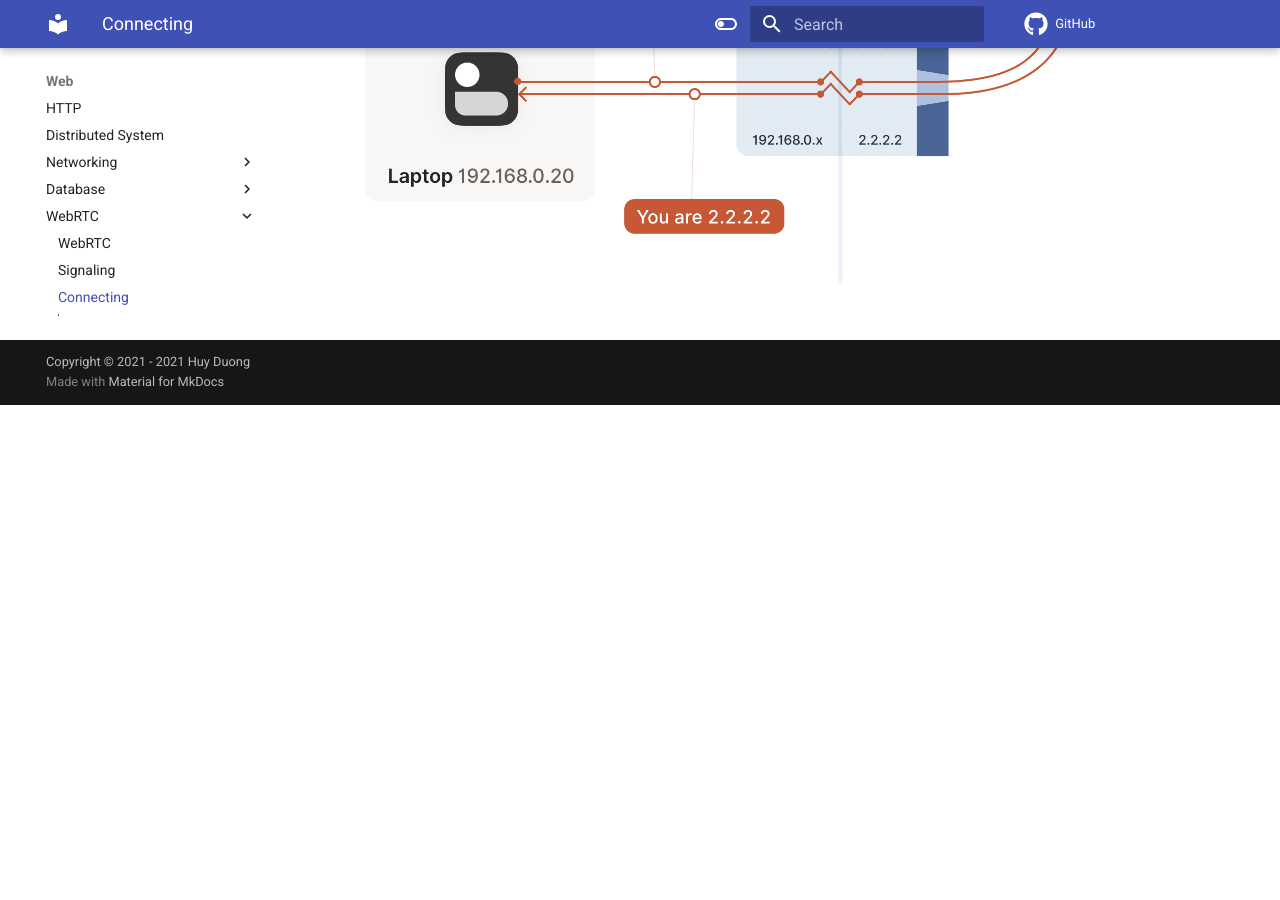
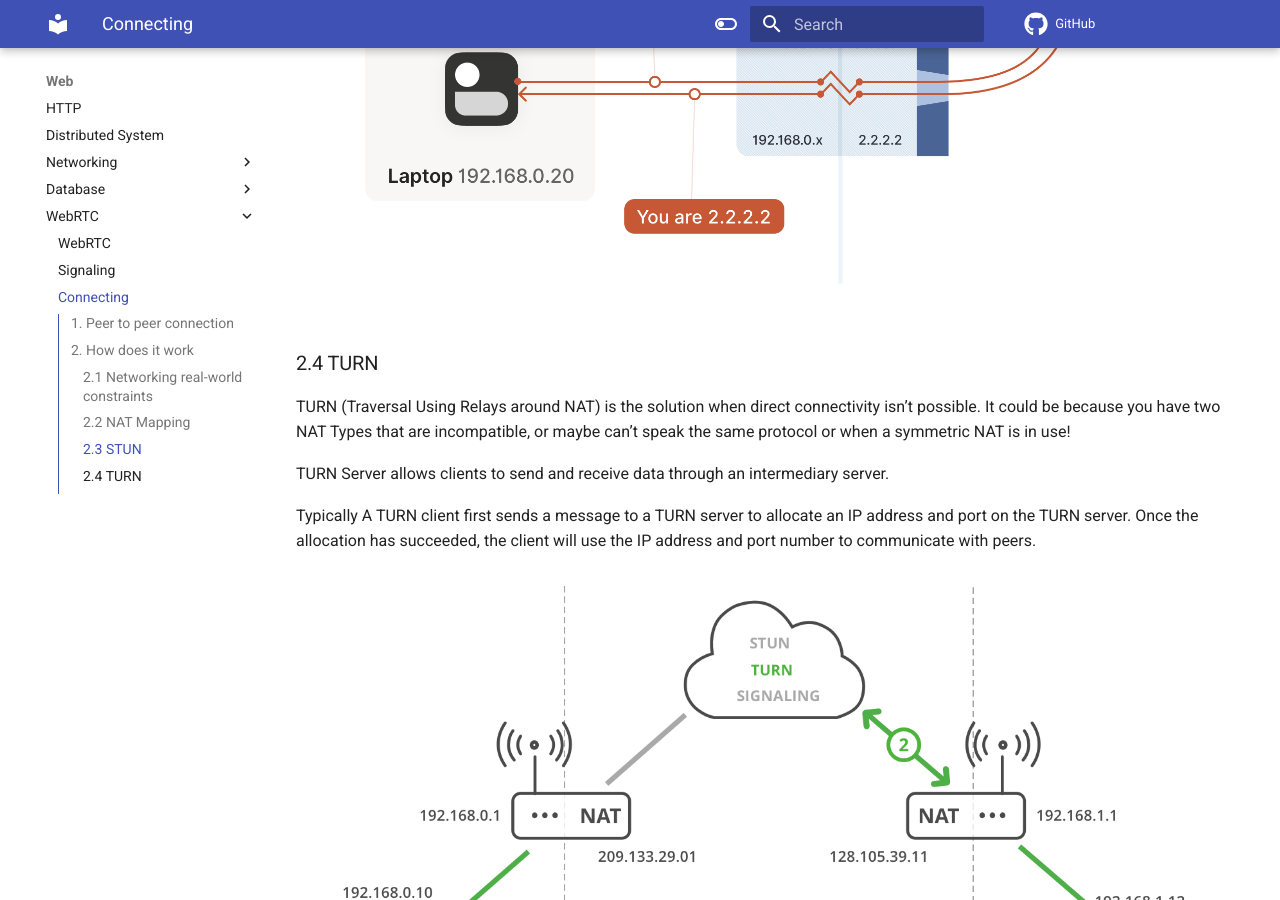
Before and after one commit to dinhhuy258/notes, an MkDocs documentation site: the page built from docs/web/webrtc/connecting.md, in a window 1280 px wide and 900 px high, scrolled down 2631 px. Built offline with MkDocs 1.6.1 and Material for MkDocs 9.7.7, drawn with Linux system fonts in a browser that asks for light colours; comment, search, counter and statistics services are not loaded; before the commit the page ends 3036 px from its top, so only the background shows below that.

Commit message:
Turn server

```diff
--- a/docs/web/webrtc/connecting.md
+++ b/docs/web/webrtc/connecting.md
@@ -31,3 +31,13 @@ Session Traversal Utilities for NAT (STUN) protocol enables a device to discover
 STUN relies on a simple observation: when you talk to a server on the internet from a NATed client, the server sees the public `ip:port` that your NAT device created for you, not your LAN `ip:port`. So, the server can tell you what `ip:port` it saw. That way, you know what traffic from your LAN `ip:port` looks like on the internet, you can tell your peers about that mapping, and now they know where to send packets.
 
 ![](../../assets/images/webrtc/stun.png)
+
+### 2.4 TURN
+
+TURN (Traversal Using Relays around NAT) is the solution when direct connectivity isn’t possible. It could be because you have two NAT Types that are incompatible, or maybe can’t speak the same protocol or when a symmetric NAT is in use!
+
+TURN Server allows clients to send and receive data through an intermediary server.
+
+Typically A TURN client first sends a message to a TURN server to allocate an IP address and port on the TURN server. Once the allocation has succeeded, the client will use the IP address and port number to communicate with peers.
+
+![](../../assets/images/webrtc/turn.png)
```
Also changed, not shown: docs/assets/images/webrtc/turn.png (added).
